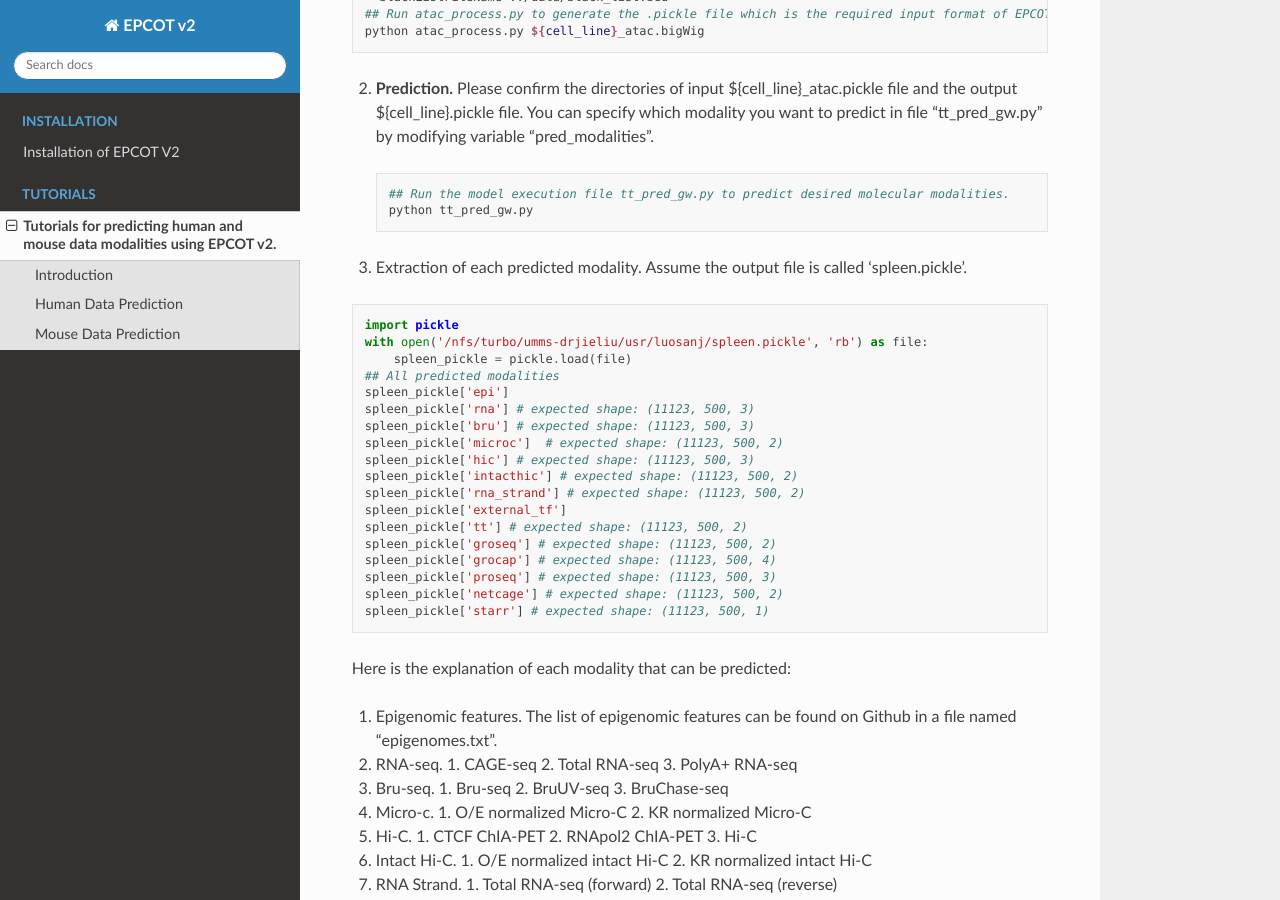
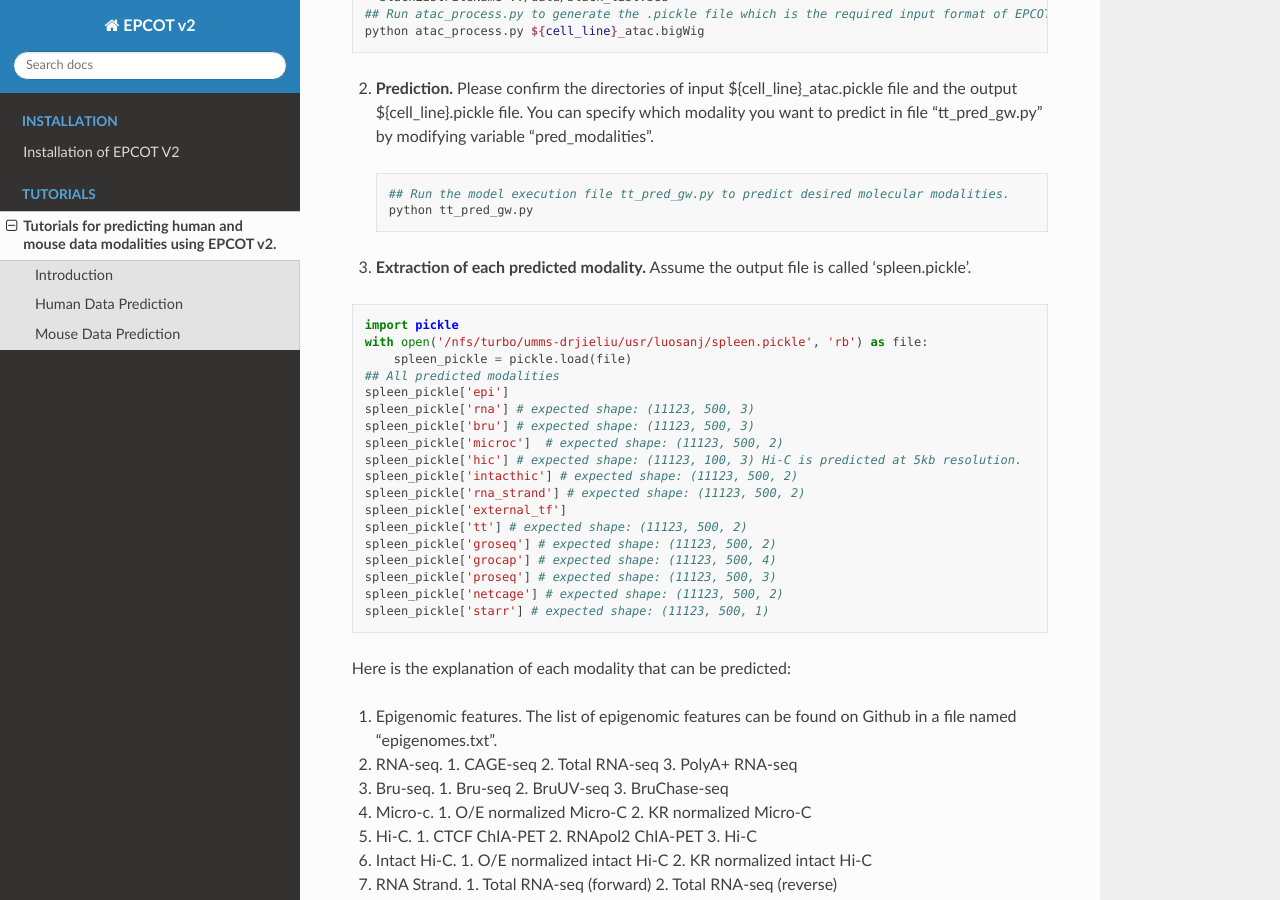
Before and after one commit to Luosanj/epcotv2_tutorial, a Sphinx documentation site: the page built from docs/source/tutorial/index.rst, in a window 1280 px wide and 900 px high, scrolled down 599 px. Built offline with Sphinx 7.4.7 and the Read the Docs theme 3.1.0, drawn with Linux system fonts in a browser that asks for light colours.

Commit message:
Update index.rst

```diff
--- a/docs/source/tutorial/index.rst
+++ b/docs/source/tutorial/index.rst
@@ -25,7 +25,7 @@ Human Data Prediction
      ## Run the model execution file tt_pred_gw.py to predict desired molecular modalities.
      python tt_pred_gw.py
 
-(3) Extraction of each predicted modality. Assume the output file is called 'spleen.pickle'.
+(3) **Extraction of each predicted modality.** Assume the output file is called 'spleen.pickle'.
 
 .. code-block:: python
 
@@ -37,7 +37,7 @@ Human Data Prediction
     spleen_pickle['rna'] # expected shape: (11123, 500, 3)
     spleen_pickle['bru'] # expected shape: (11123, 500, 3)
     spleen_pickle['microc']  # expected shape: (11123, 500, 2)
-    spleen_pickle['hic'] # expected shape: (11123, 500, 3)
+    spleen_pickle['hic'] # expected shape: (11123, 100, 3) Hi-C is predicted at 5kb resolution.
     spleen_pickle['intacthic'] # expected shape: (11123, 500, 2)
     spleen_pickle['rna_strand'] # expected shape: (11123, 500, 2)
     spleen_pickle['external_tf']
```
